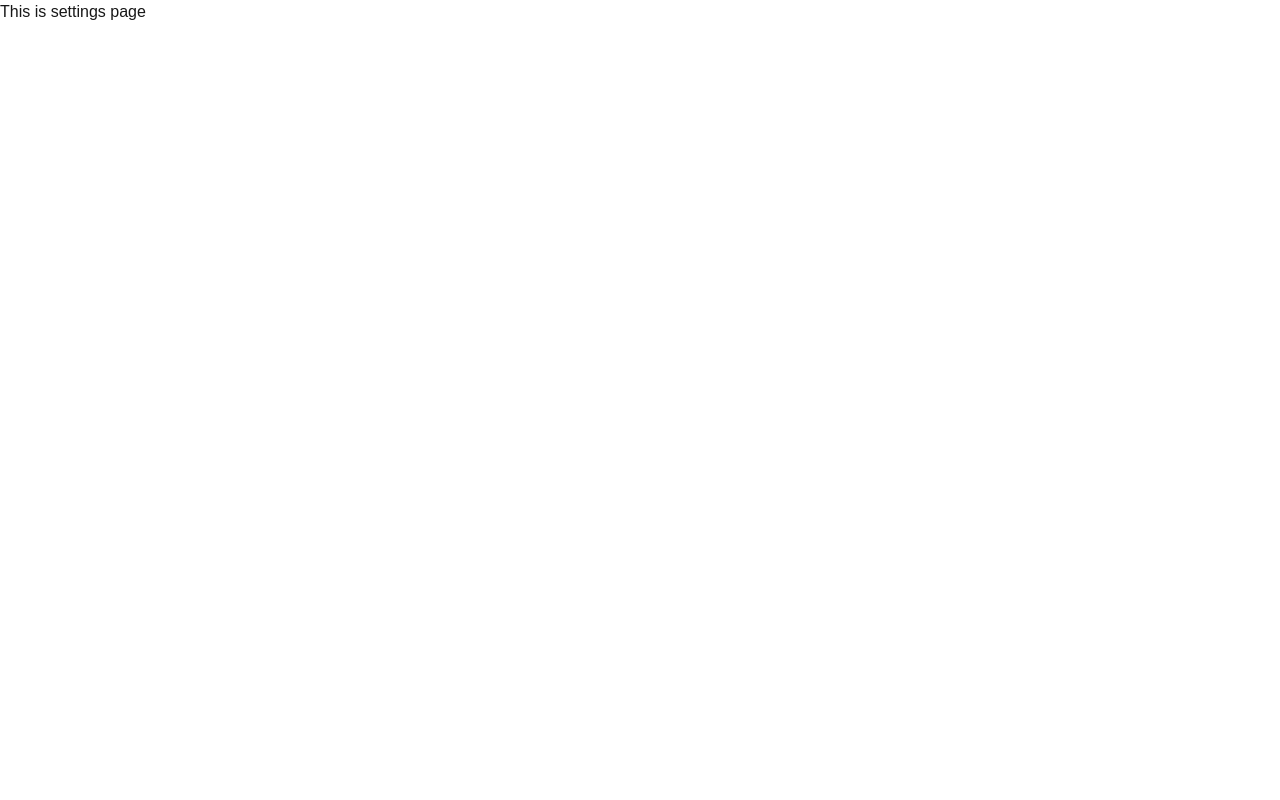
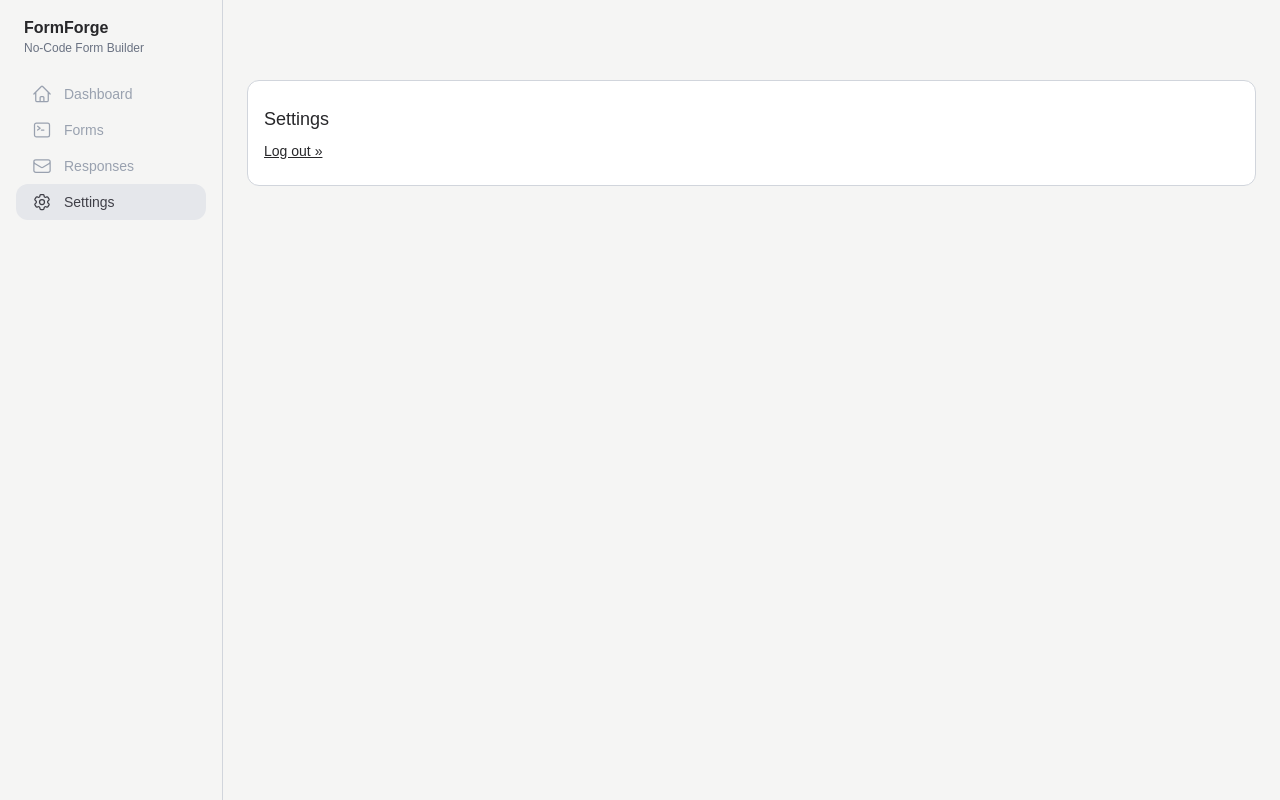
Before and after one commit to birgit-vosar/form-forge, a Next.js app: page /settings in a window 1280 px wide. Built offline with nearby package versions, Linux system fonts and the light colour scheme.

Commit message:
created settings minimal ui with logout button

```diff
--- a/app/settings/page.tsx
+++ b/app/settings/page.tsx
@@ -1,7 +1,34 @@
-export default function SettingsPage() {
-    return(
-        <div>
-            <p>This is settings page</p>
+'use client'
+import { useRouter } from 'next/navigation'
+import Sidebar from '@/components/Sidebar'
+import Link from 'next/link'
+
+export default function DashboardPage() {
+    const router = useRouter()
+    const handleLogout = async () => {
+        await fetch('/api/auth/logout', { method: 'POST' })
+        router.push('/login')
+    }
+
+    return (
+        <div className='flex flex-row min-h-screen'>
+            <Sidebar />
+            {/*{mobileMenu ? (<div className='fixed inset-0 bg-black/20 z-40 md:hidden' onClick={toggleMobileNav} />) : (<div className='md:hidden' />)}*/}
+            <div className={`flex-1 bg-stone-100 text-zinc-800 min-h-screen`}>
+                <div className='flex flex-col min-h-screen'>
+                    {/* main */}
+                        <div className='bg-stone-100 mt-18'>
+                            <div className='flex-1 px-6'>
+                                <div className='bg-white px-4 py-6 mt-2 border rounded-xl border-gray-300 text-sm'>
+                                    <p className='mb-2 text-lg'>Settings</p>
+                                    <a onClick={handleLogout} className='cursor-pointer underline'>
+                                        Log out »
+                                    </a>
+                                </div>
+                            </div>
+                        </div>
+                </div>
+            </div>
         </div>
     )
 }
```
